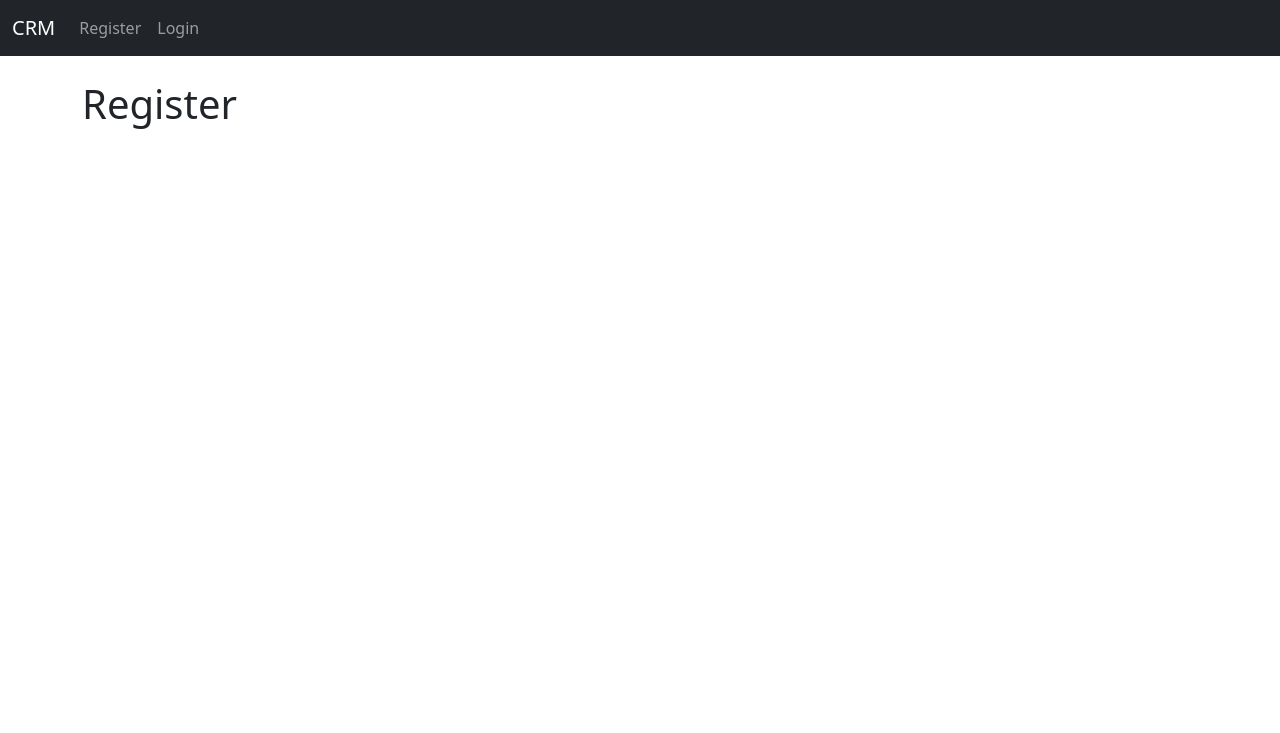
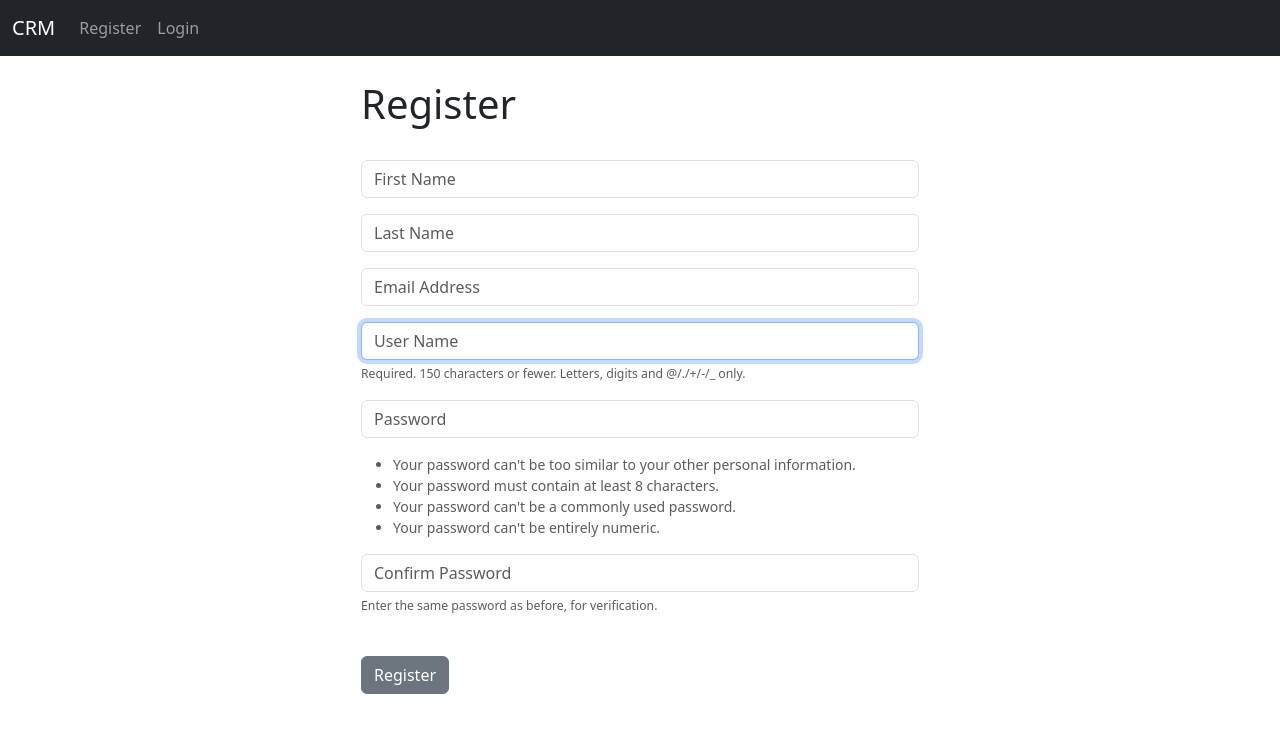
Before and after one commit to IshitivMangla/crm, a Django app: page /register/ in a window 1280 px wide. Shown: the top 733 px of the page. Run offline with Django 5.2, Linux system fonts and the light colour scheme.

Commit message:
user form created

```diff
--- a/website/forms.py
+++ b/website/forms.py
@@ -1,6 +1,7 @@
 from django.contrib.auth.forms import UserCreationForm
 from django.contrib.auth.models import User
 from django import forms
+from django.core.exceptions import ValidationError
 
 class SignUpForm(UserCreationForm):
     email = forms.EmailField(label="", widget=forms.TextInput(attrs={'class': 'form-control', 'placeholder':'Email Address'}))
@@ -9,7 +10,7 @@ class SignUpForm(UserCreationForm):
 
     class Meta:
         model = User
-        fields = {'username' , 'first_name', 'last_name', 'email', 'password1', 'password2'}
+        fields = ['first_name', 'last_name','email', 'username' , 'password1', 'password2']
 
     def __init__(self, *args, **kwargs):
         super(SignUpForm, self).__init__(*args, **kwargs)
@@ -43,3 +44,9 @@ class SignUpForm(UserCreationForm):
             'Enter the same password as before, for verification.'
             '</small></span>'
         )
+
+    def clean_email(self):
+        email = self.cleaned_data.get('email')
+        if User.objects.filter(email=email).exists():
+            raise ValidationError("This email is already registered.")
+        return email
--- a/website/templates/register.html
+++ b/website/templates/register.html
@@ -2,6 +2,28 @@
 
 {% block content %}
 
+<div class="col-md-6 offset-md-3">
+
 <h1>Register</h1>
+<br>
+<form method="POST" action="">
+    {% csrf_token %}
+    {% if form.errors %}
+    <div class="alert alert-warning alert-dismissible fade show" role="alert">
+        Your Form Has Errors
+        {% for field in form %}
+            {% if field.errors %}
+                {{field.errors}}
+            {% endif %}
+        {% endfor %}
+        <button type="button" class="btn-close" data-bs-dismiss="alert" aria-label="Close"></button>
+      </div>
+    {% endif %}
+    {{form.as_p}}
+    <br>
+    <button type="submit" class="btn btn-secondary">Register</button>
+</form>
+
+</div>
 
 {% endblock content %}
--- a/website/views.py
+++ b/website/views.py
@@ -1,6 +1,7 @@
 from django.shortcuts import render, redirect
 from django.contrib.auth import authenticate, login, logout
 from django.contrib import messages
+from .forms import SignUpForm
 
 def home(request):
     if request.method == 'POST':
@@ -28,4 +29,20 @@ def logout_user(request):
     return redirect('home')
 
 def register_user(request):
-    return render(request, 'register.html', {})
+    if request.method == 'POST':
+        form = SignUpForm(request.POST)
+        if form.is_valid():
+            form.save()
+            username = form.cleaned_data.get('username')
+            password = form.cleaned_data.get('password1')
+            user = authenticate(username=username, password=password)
+            if user is not None:
+                login(request, user)
+                messages.success(request, "Registered Successfully")
+                return redirect('home')
+            else:
+                messages.error(request, "Authentication failed")
+    else:
+        form = SignUpForm()
+
+    return render(request, 'register.html', {'form': form})
```
Also changed, not shown: crm/settings.py (+12 -12 lines).
